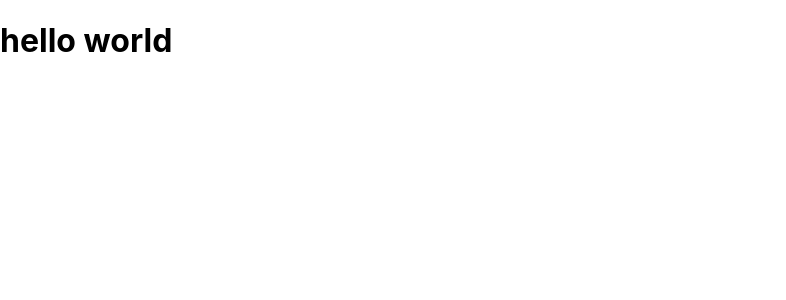
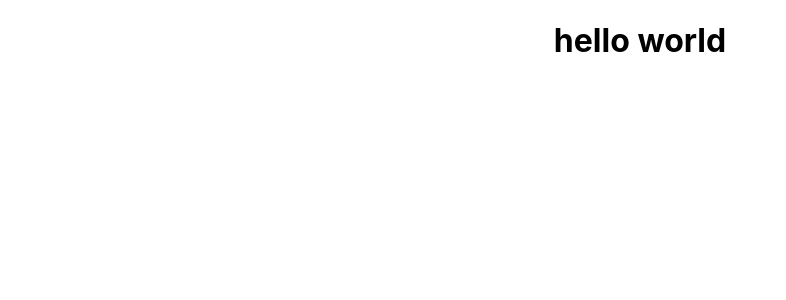
Before and after one commit to IAMNITESHPANDIT/Portfolio-Sample, a React (Create React App) app: page / in a window 1280 px wide. Shown: the top 300 px of the page, without its empty margins (0-786 px from the left). Built offline with nearby package versions, Linux system fonts and the light colour scheme.

Commit message:
text align into center

```diff
--- /dev/null
+++ b/src/App.css
@@ -0,0 +1,3 @@
+body{
+    text-align: center;
+}
--- a/src/App.js
+++ b/src/App.js
@@ -1,4 +1,4 @@
-
+import './App.css';
 function App() {
   return (
     <div className="App">
```
